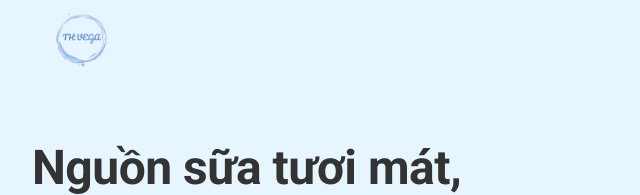
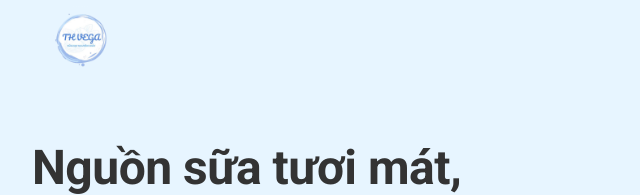
Before and after one commit to HoNhatHy/th-vega-version-2, a website built with Parcel: page index.html in a window 1280 px wide. Shown: the top 195 px of the page, 0-640 px from the left. Built offline with nearby package versions, Linux system fonts and the light colour scheme.

Commit message:
Change the logo

```diff
--- a/index.html
+++ b/index.html
@@ -30,7 +30,7 @@
       <a href="index.html" class="header-logo"
         ><img
           class="header-logo-img"
-          src="Image/thVegaLogo_ccexpress.png"
+          src="Image/thVega-logo-favicon.png"
           alt="TH Vega"
       /></a>
       <nav class="header-nav">
@@ -433,7 +433,7 @@
       <div class="company-logo">
         <img
           class="th-vega-logo"
-          src="Image/thVegaLogo_ccexpress.png"
+          src="Image/thVega-logo-favicon.png"
           alt="TH Vega logo"
         />
         <div class="medias">
```
Also changed, not shown: dist/index.html.
